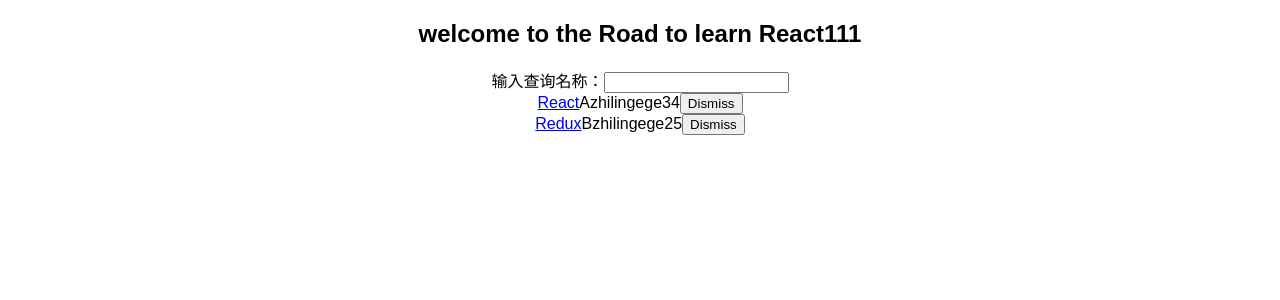
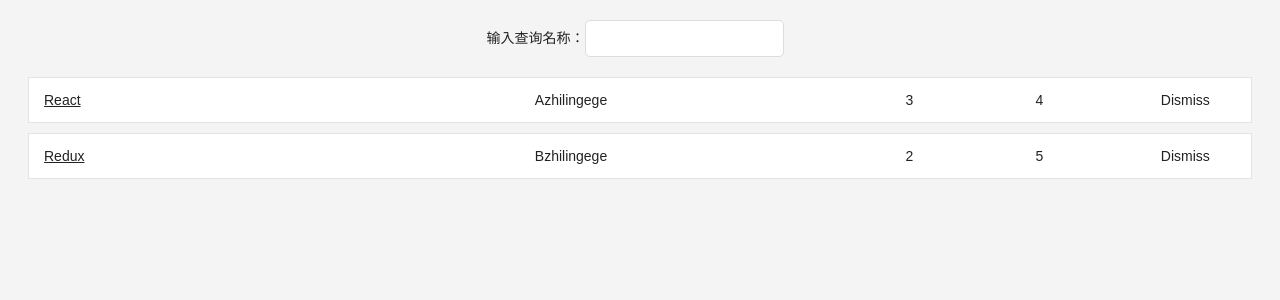
Before and after one commit to J10240221/roadOfLearnReactBook, a React (Create React App) app: page / in a window 1280 px wide. Shown: the top 300 px of the page. Built offline with nearby package versions, Linux system fonts and the light colour scheme.

Commit message:
马上开始真是的API请求了

```diff
--- a/src/App.css
+++ b/src/App.css
@@ -1,28 +1,62 @@
-.App {
+.page {
+  margin: 20px;
+}
+
+.interactions {
   text-align: center;
 }
 
-.App-logo {
-  animation: App-logo-spin infinite 20s linear;
-  height: 80px;
+.table {
+  margin: 20px 0;
 }
 
-.App-header {
-  background-color: #222;
-  height: 150px;
-  padding: 20px;
-  color: white;
+.table-header {
+  display: flex;
+  line-height: 24px;
+  font-size: 16px;
+  padding: 0 10px;
+  justify-content: space-between;
 }
 
-.App-title {
-  font-size: 1.5em;
+.table-empty {
+  margin: 200px;
+  text-align: center;
+  font-size: 16px;
 }
 
-.App-intro {
-  font-size: large;
+.table-row {
+  display: flex;
+  line-height: 24px;
+  white-space: nowrap;
+  margin: 10px 0;
+  padding: 10px;
+  background: #fff;
+  border: 1px solid #e3e3e3;
 }
 
-@keyframes App-logo-spin {
-  from { transform: rotate(0deg); }
-  to { transform: rotate(360deg); }
+.table-header > span {
+  overflow: hidden;
+  text-overflow: ellipsis;
+  padding: 0 5px;
 }
+
+.table-row > span {
+  overflow: hidden;
+  text-overflow: ellipsis;
+  padding: 0 5px;
+}
+
+.button-inline {
+  border-width: 0;
+  background: transparent;
+  color: inherit;
+  text-align: inherit;
+  padding: 0;
+  font-size: inherit;
+  cursor: pointer;
+}
+
+.button-active {
+  border-radius: 0;
+  border-bottom: 1px solid #38bb6c;
+}
--- a/src/App.js
+++ b/src/App.js
@@ -1,5 +1,6 @@
 import React, { Component } from 'react';
 import './App.css';
+
 
 const list = [
   {
@@ -45,36 +46,68 @@
     const msg = 'welcome to the Road to learn React111';
     debugger;
     return (
-      <div className="App">
-        <h2>{msg}</h2>
-        <form action="">
-          输入查询名称：
-          <input
-            type="text"
-            onChange={this.onSearchChange}
-            value={searchTerm} //受控组件的写法
-          />
-        </form>
-        {listState
-          .filter(listItem =>
-            listItem.title.toLowerCase().includes(searchTerm.toLowerCase())
-          )
-          .map(item => (
-            <div key={item.objectID}>
-              <span>
-                <a href={item.url}>{item.title}</a>
-              </span>
-              <span>{item.author}</span>
-              <span>{item.num_comments}</span>
-              <span>{item.points}</span>
-              <button onClick={() => this.onDismiss(item.objectID)}>
-                Dismiss
-              </button>
-            </div>
-          ))}
+      <div className="page">
+        <div className="interactions">
+          <Search value={this.state.searchTerm} onChange={this.onSearchChange}>
+            输入查询名称：{/* children的使用 */}
+          </Search>
+        </div>
+        <Table
+          list={listState}
+          pattern={searchTerm}
+          onDismiss={this.onDismiss}
+        />
       </div>
     );
   }
 }
 
+const Search = ({ value, onChange, children }) => (
+  <form action="">
+    {children}
+    <input
+      type="text"
+      onChange={onChange}
+      value={value} //受控组件的写法
+    />
+  </form>
+);
+
+const Table = ({ list: listData, pattern, onDismiss }) => {
+  const largeColumn = { width: '40%' };
+  const midColumn = { width: '30%' };
+  const smallColumn = { width: '10%' };
+  return (
+    <div className="table">
+      {listData
+        .filter(listItem =>
+          listItem.title.toLowerCase().includes(pattern.toLowerCase())
+        )
+        .map(item => (
+          <div key={item.objectID} className="table-row">
+            <span style={largeColumn}>
+              <a href={item.url}>{item.title}</a>
+            </span>
+            <span style={midColumn}>{item.author}</span>
+            <span style={smallColumn}>{item.num_comments}</span>
+            <span style={smallColumn}>{item.points}</span>
+            <Button
+              style={smallColumn}
+              onClick={() => onDismiss(item.objectID)}
+              className="button-inline"
+            >
+              Dismiss
+            </Button>
+          </div>
+        ))}
+    </div>
+  );
+};
+//es6的方式设置默认值
+const Button = ({ children, onClick, className = '' }) => (
+  <button type="button" onClick={onClick} className={className}>
+    {children}
+  </button>
+);
+
 export default App;
--- a/src/index.css
+++ b/src/index.css
@@ -1,5 +1,45 @@
 body {
+  color: #222;
+  background: #f4f4f4;
+  font: 400 14px CoreSans, Arial, sans-serif;
+}
+
+a {
+  color: #222;
+}
+
+a:hover {
+  text-decoration: underline;
+}
+
+ul,
+li {
+  list-style: none;
+  padding: 0;
   margin: 0;
-  padding: 0;
-  font-family: sans-serif;
 }
+
+input {
+  padding: 10px;
+  border-radius: 5px;
+  outline: none;
+  margin-right: 10px;
+  border: 1px solid #ddd;
+}
+
+button {
+  padding: 10px;
+  border-radius: 5px;
+  border: 1px solid #ddd;
+  background: transparent;
+  color: #808080;
+  cursor: pointer;
+}
+
+button:hover {
+  color: #222;
+}
+
+*:focus {
+  outline: none;
+}
```
